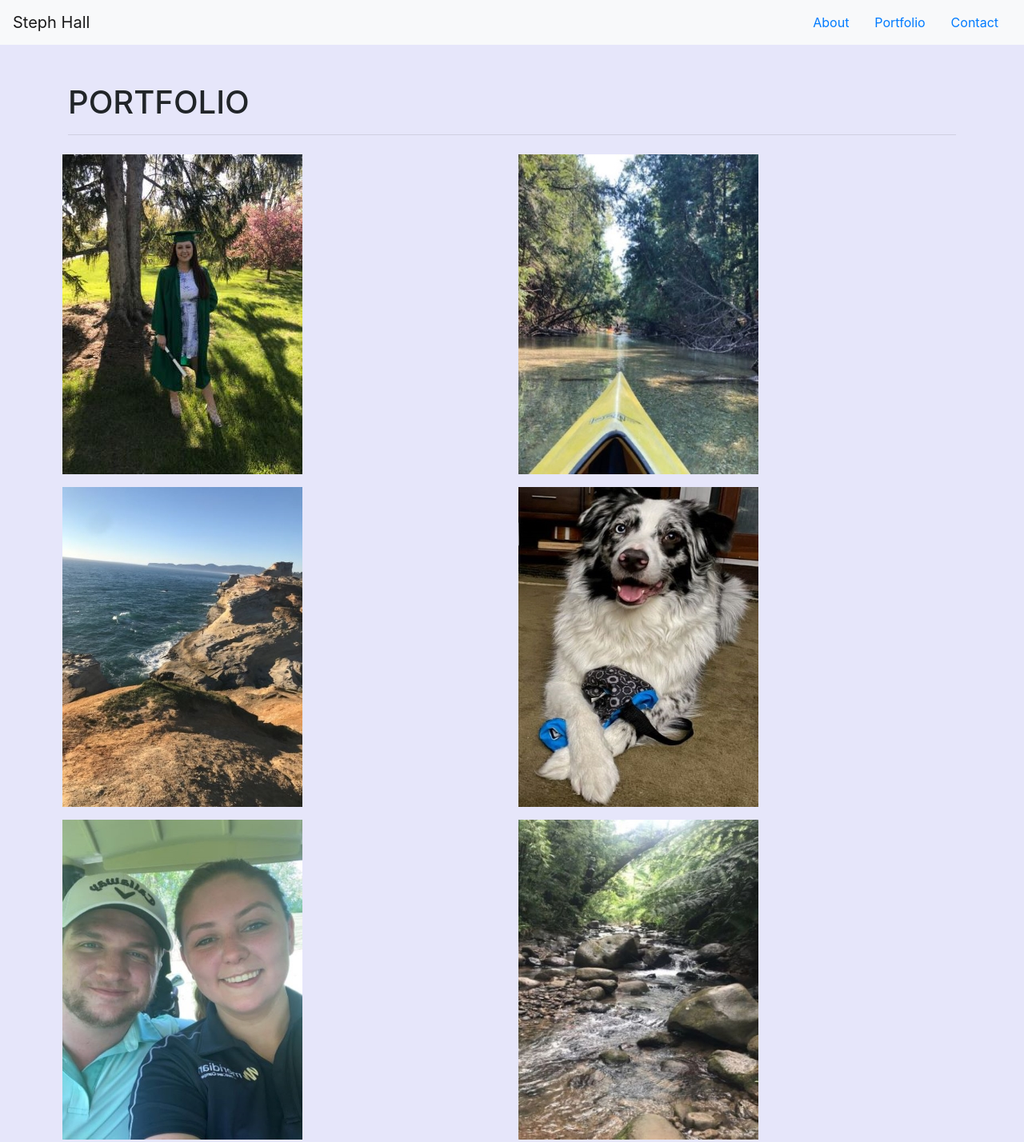
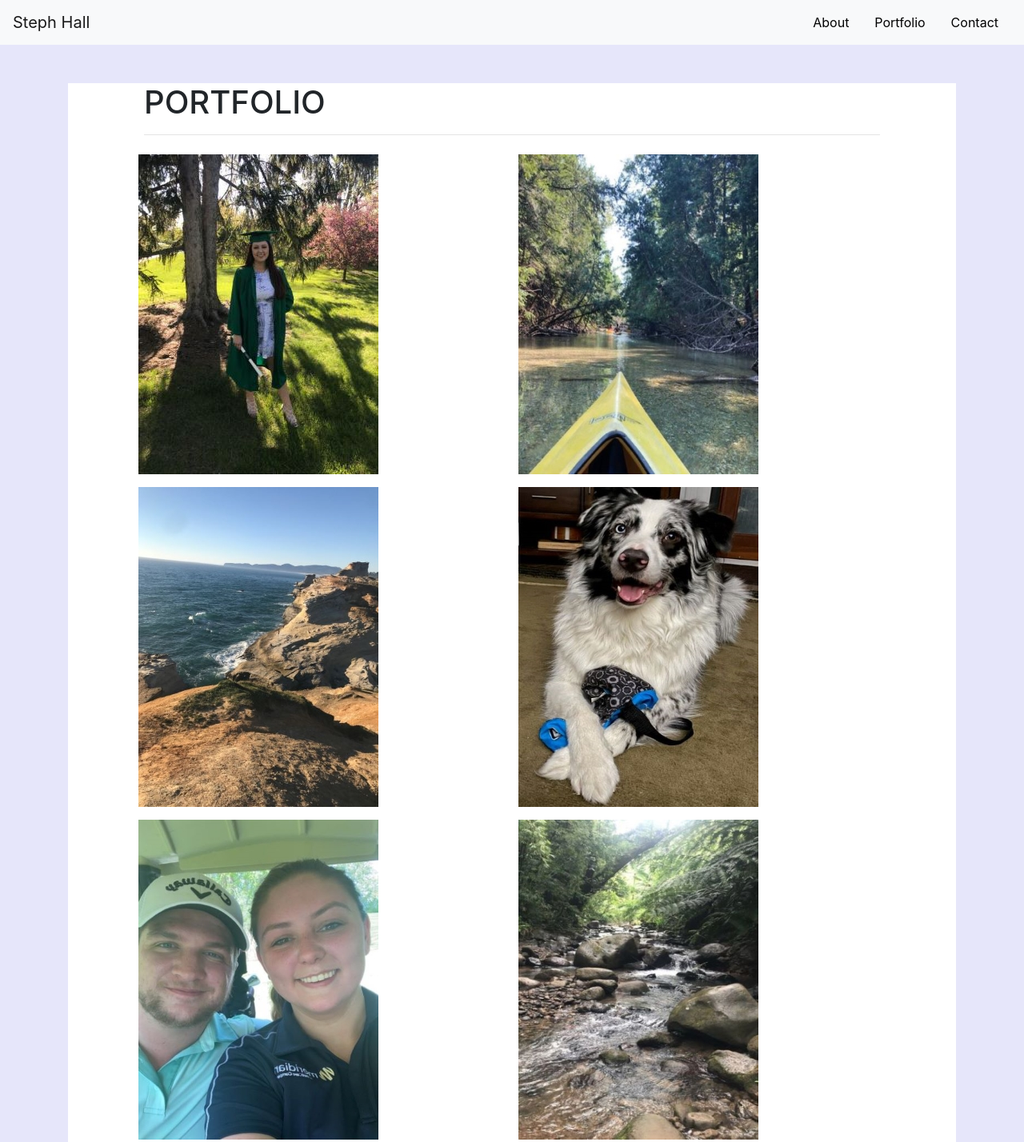
Before and after one commit to stephanie-hall/CSS-Bootstrap-Responsive-Portfolio, a plain HTML site: page portfolio.html in a window 1280 px wide. Shown: the top 1428 px of the page at 80% size. Drawn offline with nearby package versions, Linux system fonts and the light colour scheme.

Commit message:
update styling

```diff
--- a/portfolio.html
+++ b/portfolio.html
@@ -45,41 +45,61 @@
             <div class="container">
                 <section class="portfolio">
                     <div class="row">
-                        <div class="col-12">
+                        <div class="col-md-1">
+                        </div>
+                        <div class="col-10">
                             <h1 class="section-title text-uppercase">Portfolio</h1>
                             <hr />
                         </div>
-                    </div>
-                    <div class="row">
-                        <div class="col-md-6 p-2 ">
-                            <img src="./Images/PIC 1.jpg" alt="MSU Graduation" class="img-fluid">
-                        </div>
-                        <div class="col-md-6 p-2">
-                        <img src="./Images/PIC 5.jpg" alt="Kayaking" class="img-fluid">
+                        <div class="col-md-1">
                         </div>
                     </div>
                     <div class="row">
-                        <div class="col-md-6 p-2">
-                            <img src="./Images/PIC 6.jpg" alt="Oregon Coast" class="img-fluid">
+                        <div class="col-md-1">
                         </div>
-                        <div class="col-md-6 p-2 ">
-                            <img src="./Images/PIC 2.jpg" alt="Bentley" class="img-fluid">
+                        <div class="col-md-5 p-2 ">
+                            <img src="./Images/PIC 1.jpg" alt="MSU Graduation" class="img-fluid">
+                        </div>
+                        <div class="col-md-5 p-2">
+                        <img src="./Images/PIC 5.jpg" alt="Kayaking" class="img-fluid">
+                        </div>
+                        <div class="col-md-1">
                         </div>
                     </div>
                     <div class="row">
-                        <div class="col-md-6 p-2">
-                            <img src="./Images/PIC 10.jpg" alt="Steph and boyfriend" class="img-fluid">
+                        <div class="col-md-1">
                         </div>
-                        <div class="col-md-6 p-2">
-                            <img src="./Images/PIC 8.jpg" alt="Trail in Hawaii" class="img-fluid">
+                        <div class="col-md-5 p-2">
+                            <img src="./Images/PIC 6.jpg" alt="Oregon Coast" class="img-fluid">
+                        </div>
+                        <div class="col-md-5 p-2 ">
+                            <img src="./Images/PIC 2.jpg" alt="Bentley" class="img-fluid">
+                        </div>
+                        <div class="col-md-1">
                         </div>
                     </div>
                     <div class="row">
-                        <div class="col-md-6 p-2">
+                        <div class="col-md-1">
+                        </div>
+                        <div class="col-md-5 p-2">
+                            <img src="./Images/PIC 10.jpg" alt="Steph and boyfriend" class="img-fluid">
+                        </div>
+                        <div class="col-md-5 p-2">
+                            <img src="./Images/PIC 8.jpg" alt="Trail in Hawaii" class="img-fluid">
+                        </div>
+                        <div class="col-md-1">
+                        </div>
+                    </div>
+                    <div class="row">
+                        <div class="col-md-1">
+                        </div>
+                        <div class="col-md-5 p-2">
                             <img src="./Images/PIC 7.jpg" alt="Waterfall in Iceland" class="img-fluid">
                         </div>
-                        <div class="col-md-6 p-2">
+                        <div class="col-md-5 p-2">
                             <img src="./Images/PIC 4.jpg" alt="Bentley in MSU Jersey" class="img-fluid">
+                        </div>
+                        <div class="col-md-1">
                         </div>
                     </div>
                 </section>
--- a/style.css
+++ b/style.css
@@ -6,6 +6,10 @@ body {
 /* Contact Form Spacing */
 .contact-form {
     padding: 25px
+}
+
+section {
+    background-color: white;
 }
 
 /* Submit Button Coloring */
@@ -17,3 +21,8 @@ body {
     background-color: lightgreen;
     color: black;
 }
+
+/* Nav Text Color */
+.nav-link {
+    color: black;
+}
```
Also changed, not shown: contact.html (+10 -2 lines), index.html (+11 -3 lines), Images/Capture.PNG.
